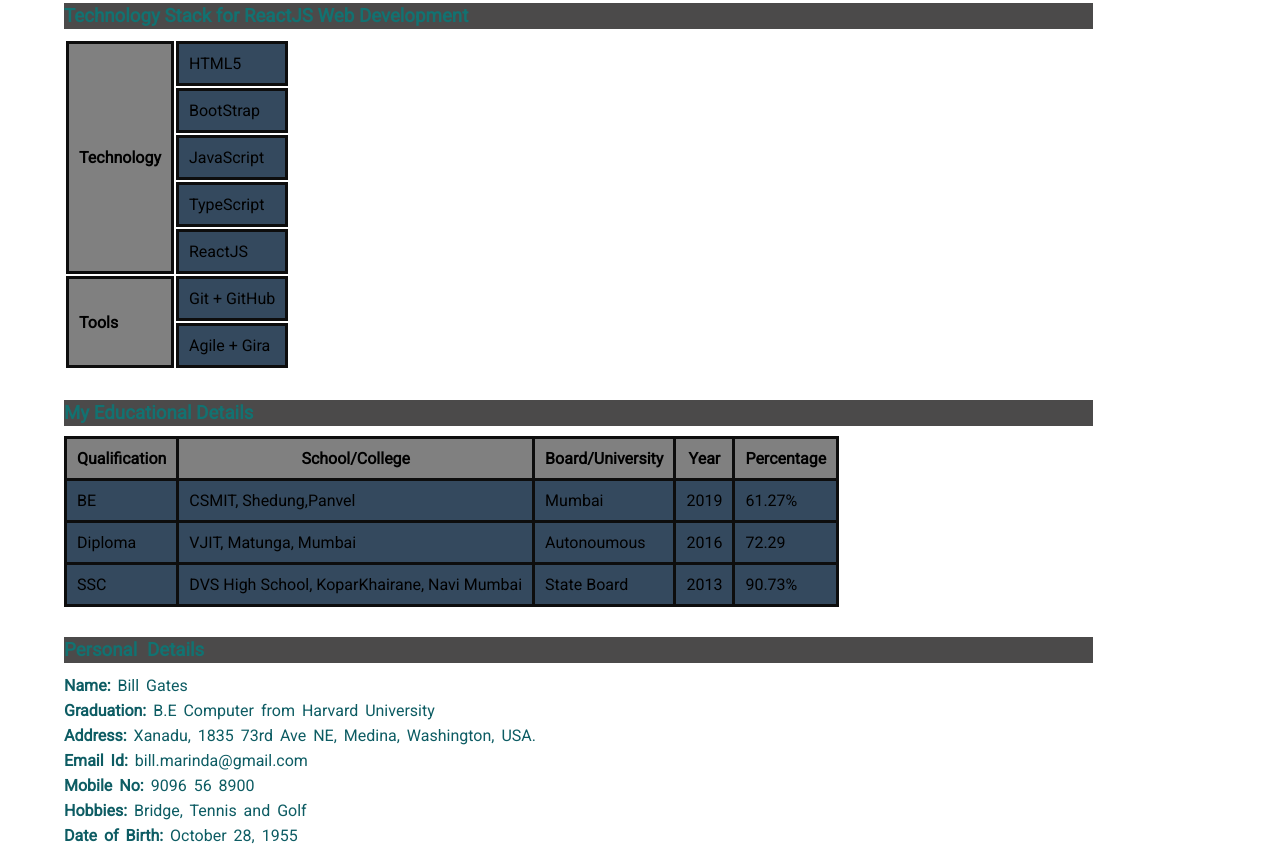
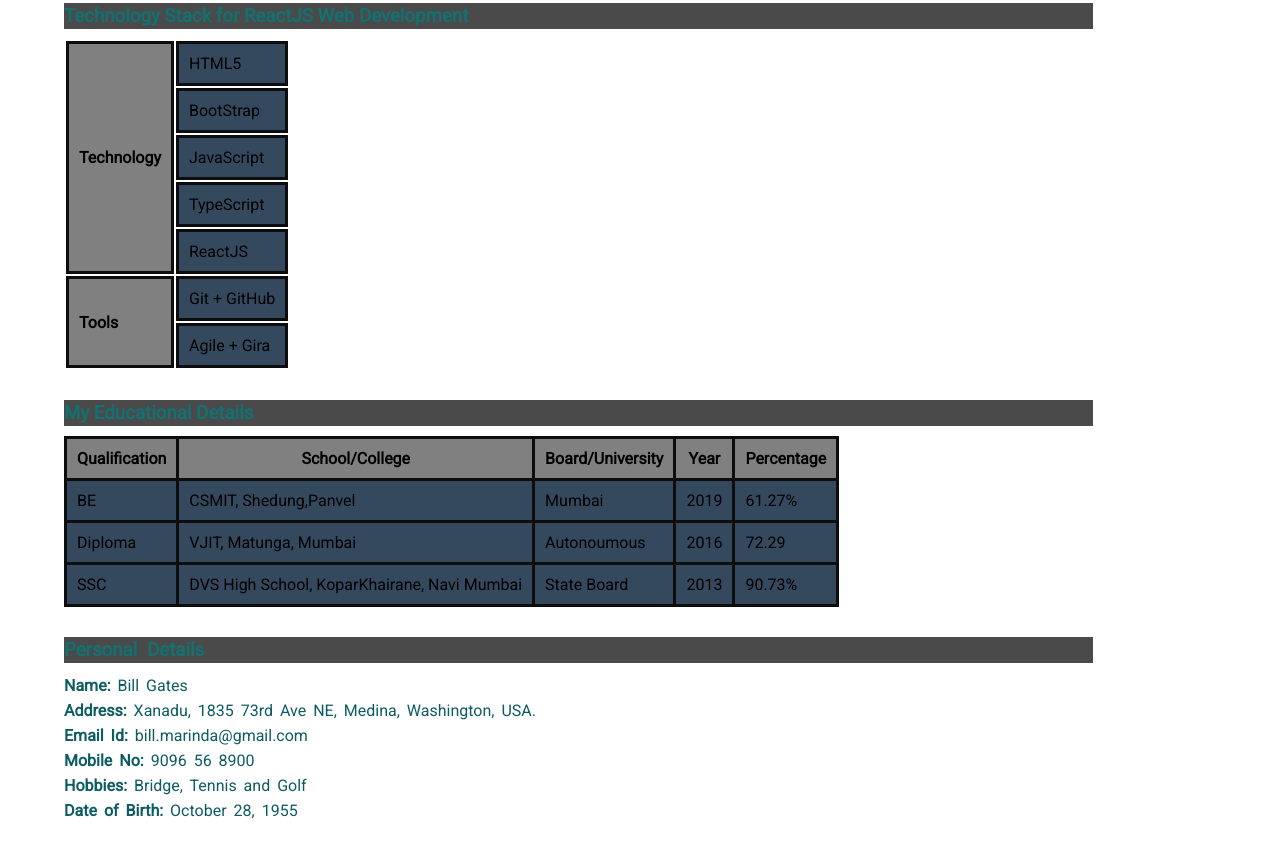
Before and after one commit to JagdishDaulatMore/my-profile-new, a plain HTML site: page index.html in a window 1280 px wide. Shown: the part 676-1524 px from the top of the page. After the commit the page ends 1499 px from the top, so only its background shows below. Drawn offline with Linux system fonts and the light colour scheme.

Commit message:
Update index.html file
Update index.html file

```diff
--- a/index.html
+++ b/index.html
@@ -129,7 +129,6 @@
 
         <p>
             <strong>Name:</strong> Bill Gates <br>
-            <strong>Graduation:</strong> B.E Computer from Harvard University<br>
             <strong>Address:</strong> Xanadu, 1835 73rd Ave NE, Medina, Washington, USA.<br>
             <strong>Email Id:</strong> bill.marinda@gmail.com<br>
             <strong>Mobile No:</strong> 9096 56 8900<br>
```
